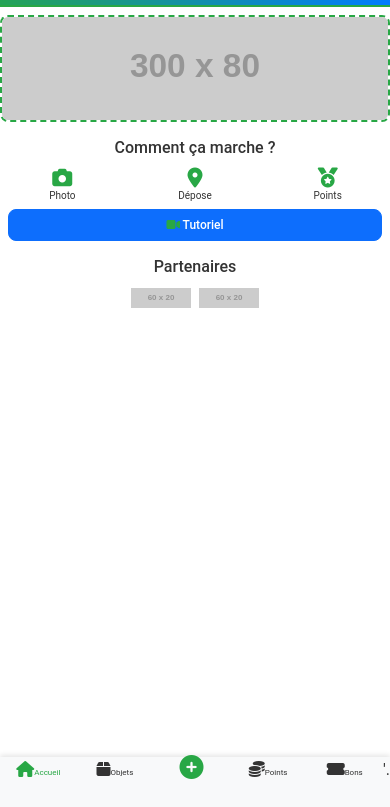
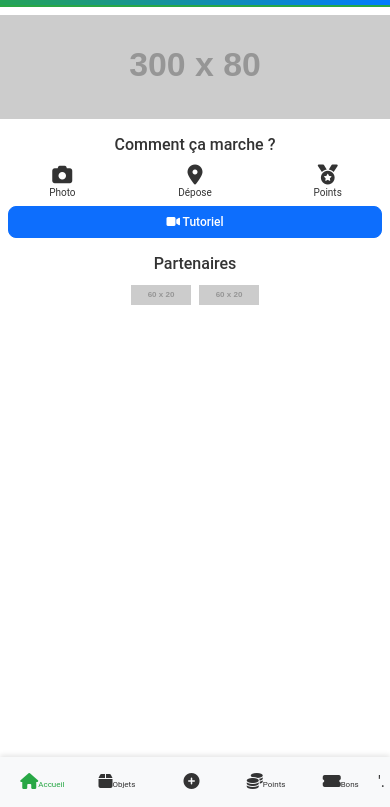
Before and after one commit to vigninou-ged/Eco-Benin, a plain HTML site: page EGA-Tech/citizen-mobile/citizen-mobile-content.html in a window 390 px wide. Shown: the part 37-844 px from the top of the page. Drawn offline with nearby package versions, Linux system fonts and the light colour scheme; sample sign-in values are in the browser's storage; placeholder pictures from the web are drawn by us.

Commit message:
Update citizen-mobile.css

```diff
--- a/EGA-Tech/citizen-mobile/citizen-mobile.css
+++ b/EGA-Tech/citizen-mobile/citizen-mobile.css
@@ -3,12 +3,12 @@
 .mobile-container {
   background-color: #fff;
   min-height: 100vh;
-  max-width: 400px; /* Limite stricte pour mobile */
+  max-width: 400px;
   margin: 0 auto;
-  padding-bottom: 50px; /* Espace ajusté pour nav */
+  padding-bottom: 50px;
   display: flex;
   flex-direction: column;
-  justify-content: flex-start; /* Plus de centrage pour content */
+  justify-content: flex-start;
 }
 
 header {
@@ -17,20 +17,14 @@ header {
   border-bottom: 2px solid var(--primary-color);
 }
 
-.logo {
-  max-width: 100px;
-  animation: bounceIn 1s ease;
-}
+.logo { max-width: 100px; animation: bounceIn 1s ease; }
 
-.card-custom {
-  box-shadow: var(--shadow);
-  border-radius: var(--border-radius);
-}
+.card-custom { box-shadow: var(--shadow); border-radius: var(--border-radius); }
 
 .cta-btn {
   position: relative;
   overflow: hidden;
-  font-size: 12px; /* Plus petit pour mobile */
+  font-size: 12px;
   padding: 6px;
 }
 
@@ -47,10 +41,7 @@ header {
   transition: width 0.6s ease, height 0.6s ease;
 }
 
-.cta-btn:hover::after {
-  width: 150px;
-  height: 150px;
-}
+.cta-btn:hover::after { width: 150px; height: 150px; }
 
 .form-label i { margin-right: 5px; }
 
@@ -58,31 +49,31 @@ header {
 .content-section.active { display: block; }
 
 .notification-icon { cursor: pointer; font-size: 14px; }
-.profile-pic { width: 25px; height: 25px; }
+.profile-pic { width: 25px; height: 25px; cursor: pointer; }
 
-.visual-banner .dashed-border {
-  border: 2px dashed var(--primary-color);
-  border-radius: var(--border-radius);
+.tutorials video { max-height: 100px; }
+
+.status-full { background-color: var(--danger-color); color: white; }
+.status-half { background-color: var(--warning-color); color: var(--text-color); }
+.status-low { background-color: var(--primary-color); color: white; }
+
+.route-btn { font-size: 10px; padding: 2px 8px; }
+
+.nav-bottom {
+  box-shadow: 0 -2px 5px rgba(0, 0, 0, 0.1);
+  height: 50px;
+  display: flex;
+  align-items: center;
+  max-width: 390px;
+  width: 100%;
+  position: absolute;
+  bottom: 0;
 }
 
-.help-section i {
-  color: var(--primary-color);
-  transition: transform 0.3s ease;
+.nav-bottom .d-flex {
+  width: 100%;
+  padding: 0 5px;
 }
-
-.help-section i:hover { transform: scale(1.2); }
-
-/* Navbar optimisée pour mobile */
-.nav-bottom {
-  box-shadow: 0 -2px 5px rgba(0, 0, 0, 0.1);
-  height: 50px; /* Hauteur réduite */
-  position: fixed;
-  bottom: 0;
-  max-width: 400px;
-  width: 100%;
-}
-
-
 
 .nav-bottom .nav-link {
   color: var(--text-color);
@@ -96,13 +87,13 @@ header {
 .nav-bottom .nav-link.active { color: var(--primary-color); }
 
 .nav-bottom .nav-link i { font-size: 16px; margin-bottom: 2px; }
-.nav-bottom .add-btn i {
+.nav-bottom .scan-btn i {
   color: var(--primary-color);
-  font-size: 24px; /* Bouton central plus grand */
+  font-size: 24px;
   transition: transform 0.3s ease;
 }
 
-.nav-bottom .add-btn:hover i { transform: scale(1.2); }
+.nav-bottom .scan-btn:hover i { transform: scale(1.2); }
 
 .tiny { font-size: 10px; line-height: 1; margin: 0; }
 
```
